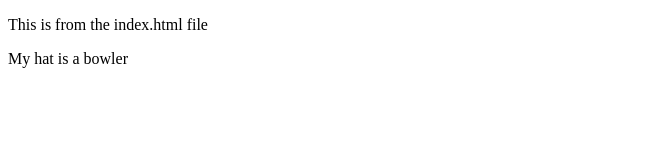
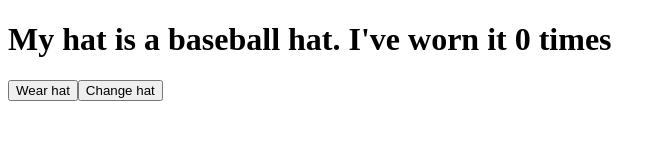
Before and after one commit to andrew-rayco/react-from-scratch, a React app: page / in a window 1280 px wide. Shown: the whole page, without its empty margins (0-666 px from the left). Built offline with nearby package versions, Linux system fonts and the light colour scheme.

Commit message:
setting state

```diff
--- a/client/App.js
+++ b/client/App.js
@@ -4,20 +4,50 @@ import ReactDOM from 'react-dom'
 class App extends React.Component {
   constructor (props) {
     super(props),
-    this.state = { hat: 'bowler' }
+    this.state = {
+      hat: '',
+      count: 0
+     }
+  }
+
+  componentWillMount () {
+    this.randomHat()
+  }
+
+  upCount () {
+    this.setState((prevState) => {
+      return {count: prevState.count + 1}
+      })
+    console.log(this.state.count)
+  }
+
+  randomHat () {
+    var hats = ['bowler', 'top', 'rasta', 'baseball', 'dunce', 'party']
+    var randomNum = Math.floor(Math.random() * hats.length)
+    this.setState(() => {
+      return {
+        hat: hats[randomNum]
+      }
+    })
   }
 
   render() {
     return (
-      <div>My hat is a {this.state.hat}</div>
+      <div>
+        <h1>My hat is a {this.state.hat} hat. I've worn it {this.state.count} times</h1>
+        <button onClick={() => this.upCount()}>Wear hat</button>
+        <button onClick={() => this.randomHat()}>Change hat</button>
+      </div>
+
     )
   }
 
 }
 
 function test (props) {
+  {console.log('test', props)}
   return (
-    <h1>This is a test</h1>
+    <h1>This is a test.</h1>
   )
 }
 
--- a/public/index.html
+++ b/public/index.html
@@ -7,7 +7,6 @@
   <title>React from scratch</title>
 </head>
 <body>
-  <p>This is from the index.html file</p>
   <div id='app'></div>
   <script src='bundle.js'></script>
 </body>
```
